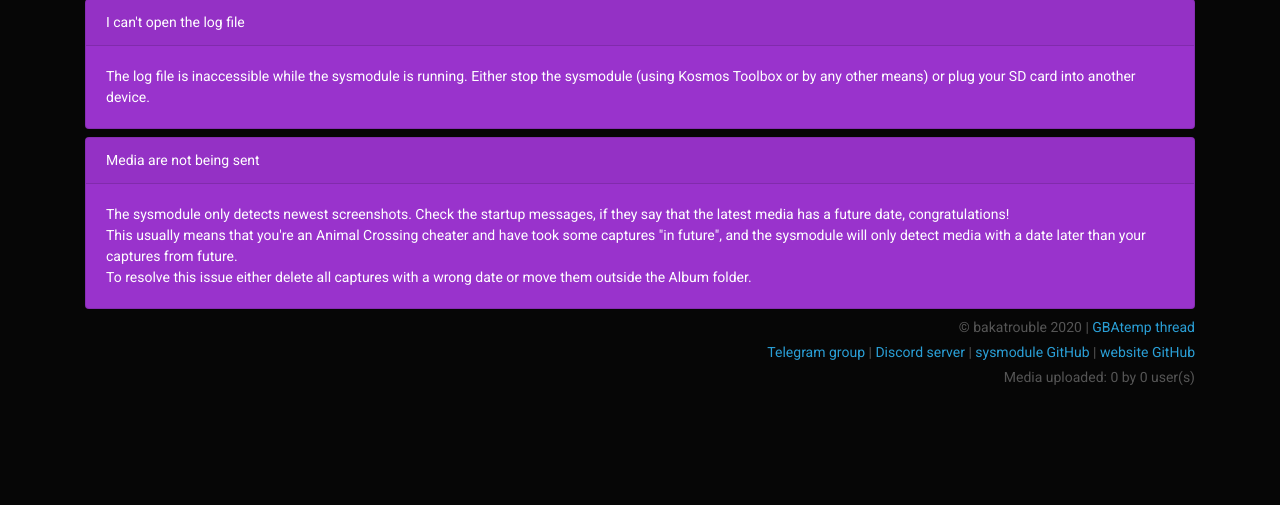
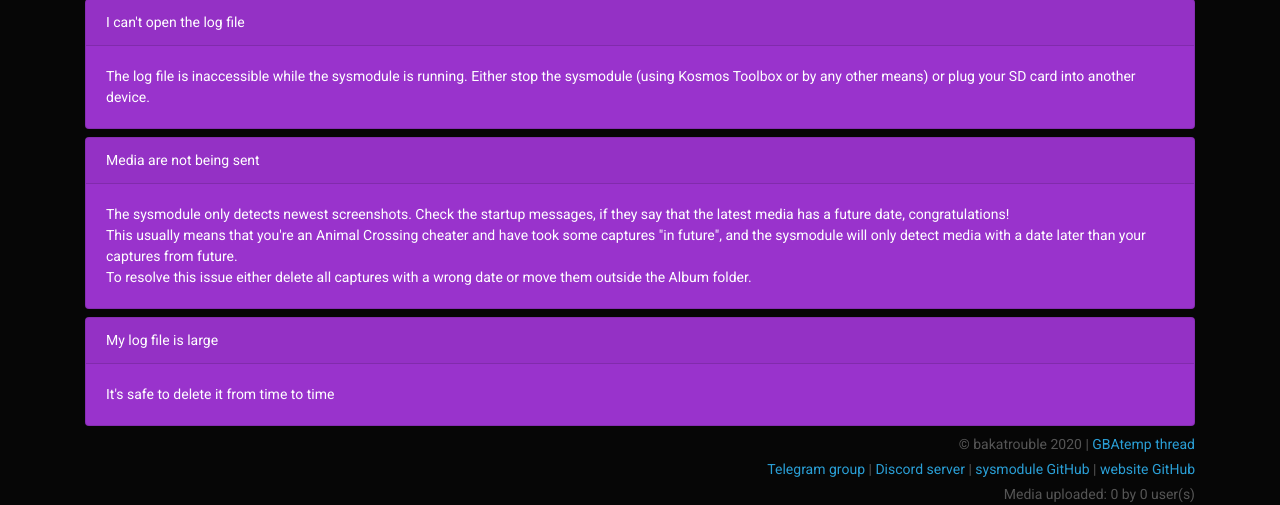
Before and after one commit to bakatrouble/sys-screenuploader-web, a Django app: page / in a window 1280 px wide. Shown: the part 778-1283 px from the top of the page. Before the commit the page ends 1163 px from the top, so only its background shows below. Run offline with Django 3.2, Linux system fonts and the light colour scheme; data that the repository does not hold is empty; parts of the project's set-up code (start-up, migrations or seed data) failed here and were passed over; some libraries are stand-ins or nearby versions.

Commit message:
add log is large to faq

```diff
--- a/app/templates/index.html
+++ b/app/templates/index.html
@@ -77,5 +77,13 @@
                 </div>
             </div>
         </div>
+        <div class="card text-white bg-info mt-2 mb-2">
+            <div class="card-header">My log file is large</div>
+            <div class="card-body">
+                <div class="card-text">
+                    It's safe to delete it from time to time
+                </div>
+            </div>
+        </div>
     </div>
 {% endblock %}
```
